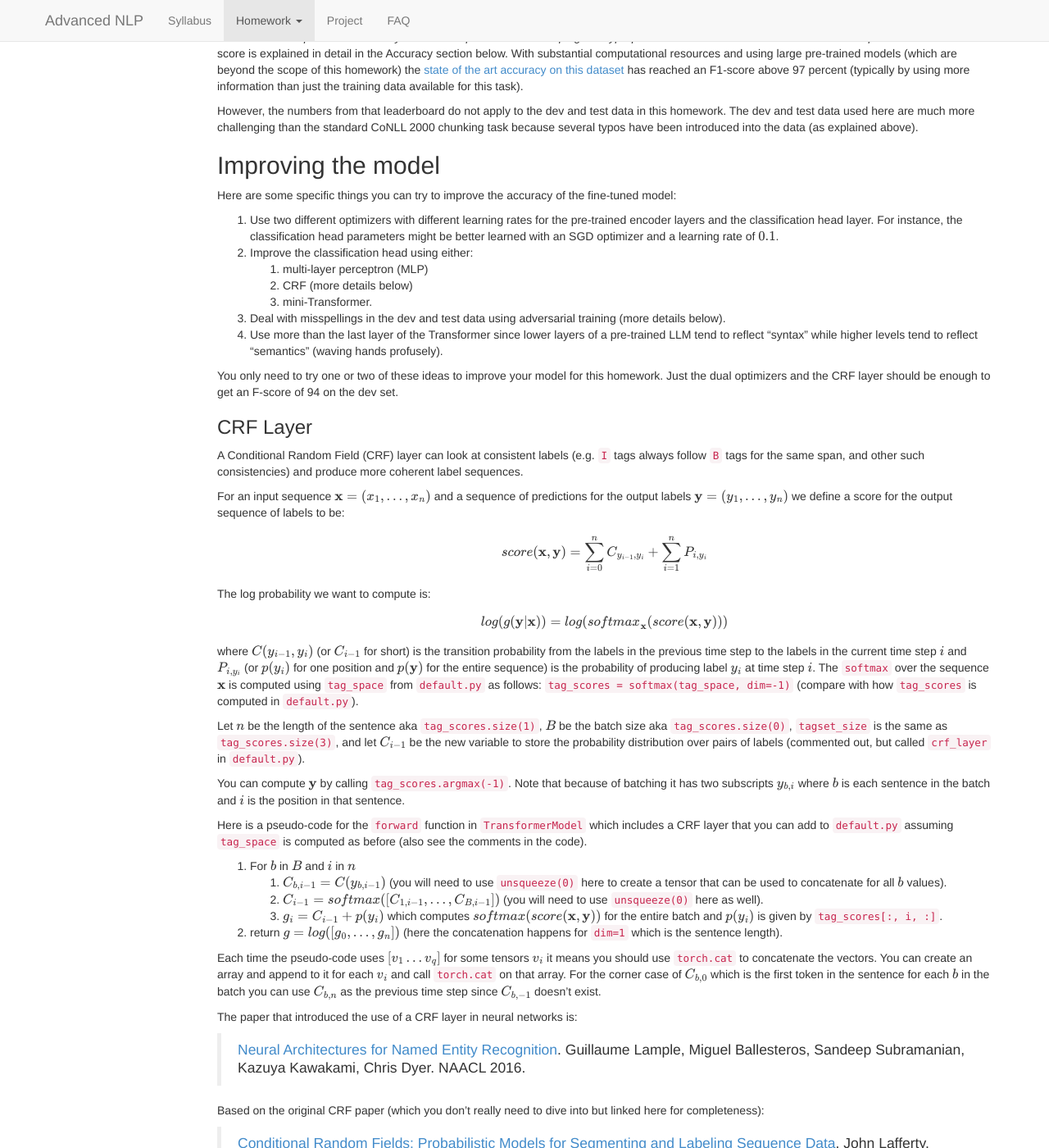
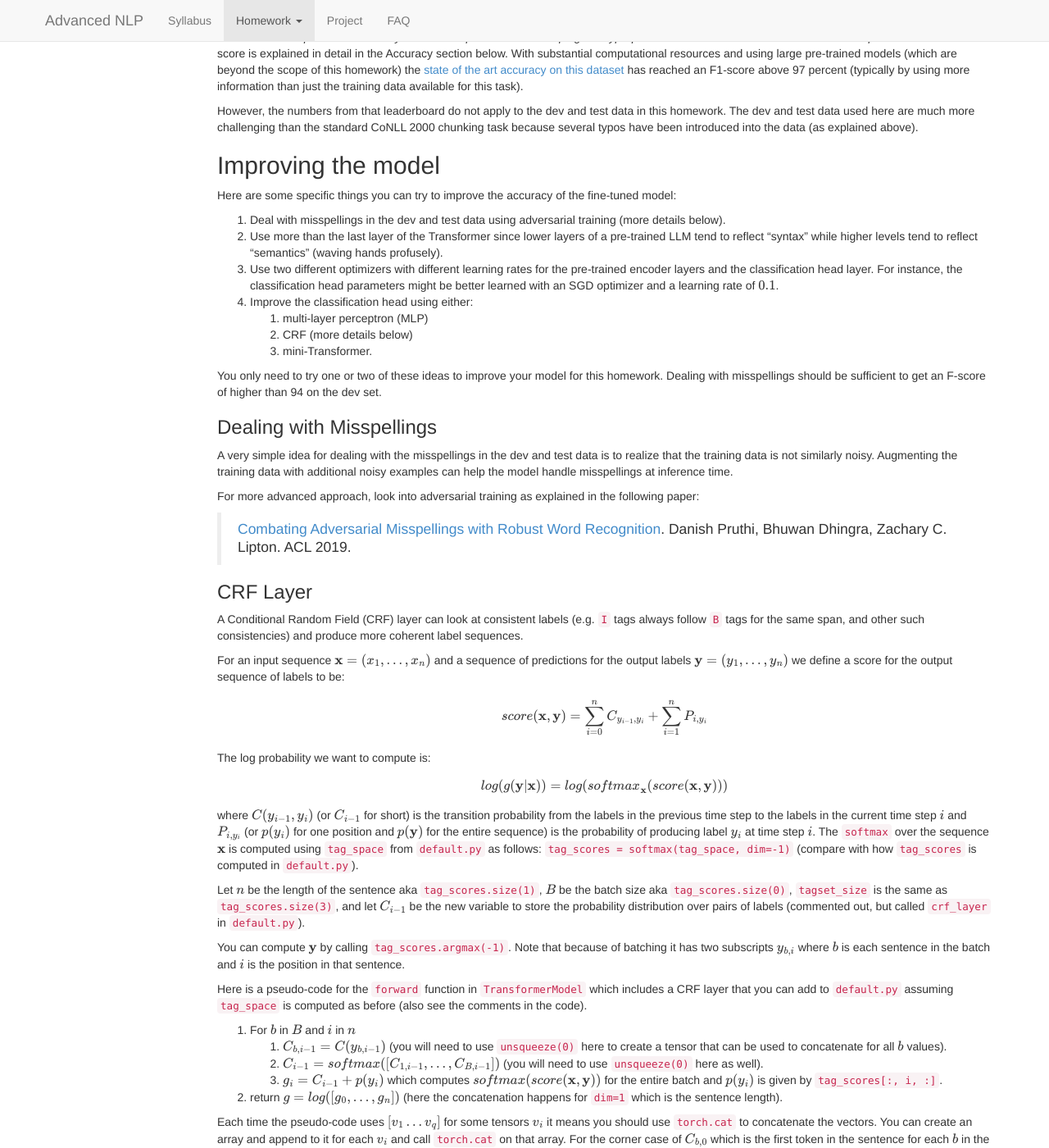
Before and after one commit to anoopsarkar/advanced-nlp-class, a Jekyll site: the page built from hw1.md, in a window 1280 px wide and 1400 px high, scrolled down 4863 px. Shown: the whole window at 82% size. Built offline with Jekyll 4.4.1, drawn with Linux system fonts in a browser that asks for light colours; nearby versions of some CDN libraries; formulas are drawn with MathJax 3; some of the changed text lies outside the part shown.

Commit message:
update the guide to improving the model

```diff
--- a/hw1.md
+++ b/hw1.md
@@ -334,17 +334,30 @@ above).
 Here are some specific things you can try to improve the accuracy
 of the fine-tuned model:
 
+1. Deal with misspellings in the dev and test data using adversarial training (more details below).
+1. Use more than the last layer of the Transformer since lower layers of a pre-trained LLM tend to reflect "syntax" while higher levels tend to reflect "semantics" (waving hands profusely).
 1. Use two different optimizers with different learning rates for the pre-trained encoder layers and the classification head layer. For instance, the classification head parameters might be better learned with an SGD optimizer and a learning rate of $$0.1$$.
 1. Improve the classification head using either:
     1. multi-layer perceptron (MLP)
     1. CRF (more details below)
     1. mini-Transformer.
-1. Deal with misspellings in the dev and test data using adversarial training (more details below).
-1. Use more than the last layer of the Transformer since lower layers of a pre-trained LLM tend to reflect "syntax" while higher levels tend to reflect "semantics" (waving hands profusely).
 
 You only need to try one or two of these ideas to improve your model
-for this homework. Just the dual optimizers and the CRF layer should
-be enough to get an F-score of 94 on the dev set.
+for this homework. Dealing with misspellings should be sufficient to
+get an F-score of higher than 94 on the dev set.
+
+### Dealing with Misspellings
+
+A very simple idea for dealing with the misspellings in the dev and
+test data is to realize that the training data is not similarly
+noisy. Augmenting the training data with additional noisy examples
+can help the model handle misspellings at inference time.
+
+For more advanced approach, look into adversarial training as
+explained in the following paper:
+
+> [Combating Adversarial Misspellings with Robust Word Recognition](https://www.aclweb.org/anthology/P19-1561/). Danish Pruthi, Bhuwan Dhingra, Zachary C. Lipton. ACL 2019.
+
 
 ### CRF Layer
 
@@ -409,11 +422,14 @@ Based on the original CRF paper (which you don't really need to dive into but li
 
 > [Conditional Random Fields: Probabilistic Models for Segmenting and Labeling Sequence Data](https://dl.acm.org/doi/10.5555/645530.655813). John Lafferty, Andrew McCallum, Fernando Pereira. ICML 2001.
 
-### Dealing with Misspellings
-
-Look into adversarial training as explained in the following paper:
-
-> [Combating Adversarial Misspellings with Robust Word Recognition](https://www.aclweb.org/anthology/P19-1561/). Danish Pruthi, Bhuwan Dhingra, Zachary C. Lipton. ACL 2019.
+**Some caveats**: Implementing a CRF layer is a good exercise since
+it is complicated to implement and will teach you a lot of PyTorch.
+However, while many state of the art (SOTA) implementations use a
+CRF layer, the representation power of a CRF layer is likely
+superseded by the representations learned using self-attention
+already in the BERT encoder. Instead of using a CRF layer, it might
+be easier and more accurate to use multi-head self attention in the
+classification head.
 
 ## Required files
 
```
